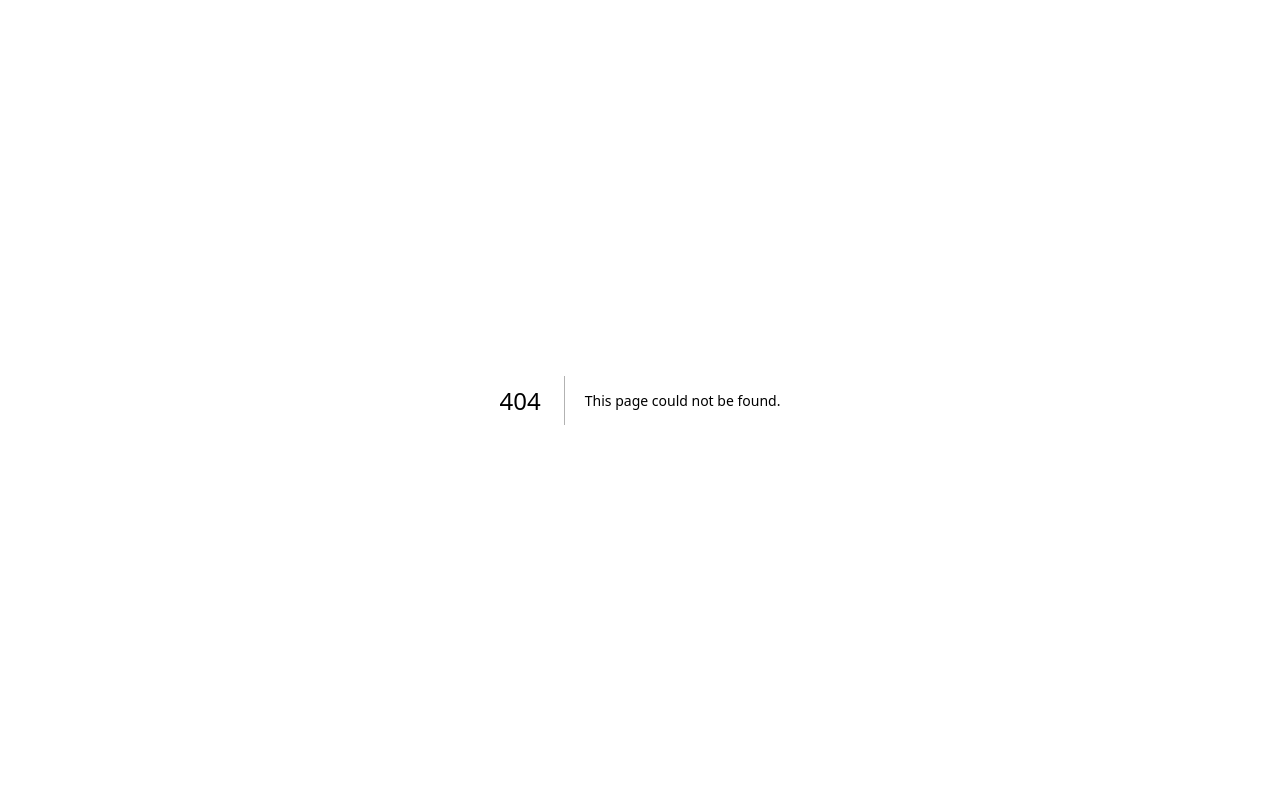
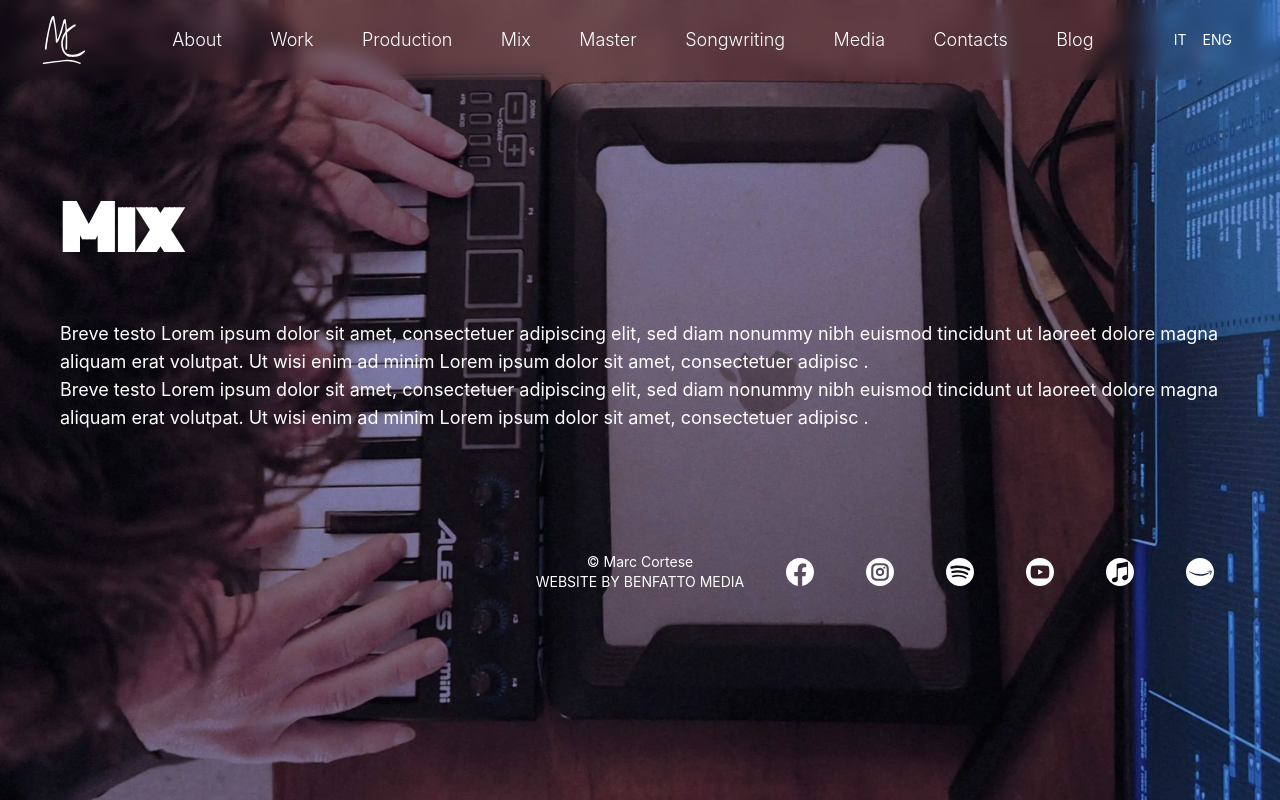
Before and after one commit to RickyBenevelli/marccortese, a Next.js app: page /mix in a window 1280 px wide. Before the commit this address had no page. Built offline with nearby package versions, Linux system fonts and the light colour scheme.

Commit message:
lavorato sul Footer

```diff
--- a/components/DownloadButton.jsx
+++ b/components/DownloadButton.jsx
@@ -1,6 +1,9 @@
 import Link from "next/link";
+import Image from "next/image";
 import React from "react";
 // import  { saveAs } from "file-saver"; // NOTE: da disinstallare
+
+import download from "@/public/icons/Download.svg";
 
 const filePath = "/public/placeholder.png"
 
@@ -12,7 +15,10 @@ function DownloadButton() {
     //     );
     //   };
   return (
-    <div className="py-5 text-2xl">Save File</div>
+    <div className="py-5 text-2xl flex flex-row items-center cursor-pointer">
+      <p>Save File</p>
+      <Image src={download} alt="" className="h-5 w-5 m-5" />
+    </div>
   );
 }
 
--- a/components/Footer.jsx
+++ b/components/Footer.jsx
@@ -1,9 +1,21 @@
 import React from 'react'
+import Link from 'next/link'
+import Image from 'next/image'
+
+import facebook from '@/public/icons/Facebook.svg'
+import amazon from '@/public/icons/Amazonmusic.svg'
+import apple from '@/public/icons/Applemusic.svg'
+import instagram from '@/public/icons/Instagram.svg'
+import spotify from '@/public/icons/Spotify.svg'
+import youtube from '@/public/icons/Youtube.svg'
 
 const Footer = () => {
   return (
-    <section className='w-full top-0 h-20 flex items-center mt-20'>
-        <div className='w-full text-center'>
+    <section className='w-full top-0 h-20 flex flex-row items-center mt-20 text-white px-10'>
+        <div className='w-2/5'>
+
+        </div>
+        <div className='w-1/5 text-center text-[0.5rem] lg:text-sm'>
             <p>
                 &copy; Marc Cortese
             </p>
@@ -11,6 +23,27 @@ const Footer = () => {
                 WEBSITE BY BENFATTO MEDIA
             </p>
         </div>
+
+        <div className='w-2/5 flex flex-row items-center justify-around'>
+          <Link href={"/facebook"}>
+              <Image src={facebook} alt='Facebook' className='socialIconFooter'/>
+            </Link>
+            <Link href={"/instagram"}>
+              <Image src={instagram} alt='Instagram' className='socialIconFooter'/>
+            </Link>
+            <Link href={"/spotify"}>
+              <Image src={spotify} alt='Spotify' className='socialIconFooter'/>
+            </Link>
+            <Link href={"/youtube"}>
+              <Image src={youtube} alt='YouTube' className='socialIconFooter'/>
+            </Link>
+            <Link href={"/apple"}>
+              <Image src={apple} alt='Apple Music' className='socialIconFooter'/>
+            </Link>
+            <Link href={"/amazon"}>
+              <Image src={amazon} alt='Amazon Music' className='socialIconFooter'/>
+            </Link>
+        </div>
     </section>
   )
 }
--- a/components/NavBar.jsx
+++ b/components/NavBar.jsx
@@ -22,7 +22,7 @@ const NavBar = () => {
           <div className='max-w-[1240px] w-full m-auto flex flex-row items-center justify-between'>
 
               <Link href={"/"}>
-                  <div className='m-2 text-white'>
+                  <div className='m-2 mx-5 text-white'>
                     <Image src={LOGO} alt="Marc Cortese" className='w-12 h-12' />
                   </div>
               </Link>
--- a/components/PageLayout.jsx
+++ b/components/PageLayout.jsx
@@ -10,8 +10,8 @@ const PageLayout = ({children, imageBackground}) => {
         <NavBar />
         <ImageBackground imageBackground = {imageBackground}>
             {children}
-            <Footer />
         </ImageBackground>
+        <Footer />
     </section>
   )
 }
--- a/components/PageTitle.jsx
+++ b/components/PageTitle.jsx
@@ -1,8 +1,18 @@
 import React from 'react'
+
+import {Monoton} from 'next/font/google'
+
+const monoton = Monoton(
+  {
+    weight: '400',
+    subsets: ['latin'],
+    variable: '--font-monoton',
+  }
+)
 
 const PageTitle = ({children}) => {
   return (
-    <div className='w-full py-10'>
+    <div className={`w-full py-10 ${monoton.className}`}>
         <h1 className='text-6xl font-semibold'>{children}</h1>
     </div>
   )
--- a/pages/_app.js
+++ b/pages/_app.js
@@ -1,5 +1,11 @@
 import '@/styles/globals.css'
 
+import Layout from '@/components/Layout'
+
 export default function App({ Component, pageProps }) {
-  return <Component {...pageProps} />
+  return (
+    <Layout>
+      <Component {...pageProps} />
+    </Layout>
+  )
 }
--- /dev/null
+++ b/pages/contacts.js
@@ -0,0 +1,47 @@
+import React from 'react'
+import Image from 'next/image'
+
+import PageLayout from '@/components/PageLayout'
+import PageTitle from '@/components/PageTitle'
+import DownloadButton from '@/components/DownloadButton'
+
+import imageBackground from '@/public/images/Contacts.webp'
+
+const Contacts = () => {
+  return (
+    <PageLayout imageBackground={imageBackground}>
+        <div className='px-5 md:px-10'>
+
+            <PageTitle>Contacts</PageTitle>
+
+            <p className='text-lg py-5'>
+            Breve testo
+            Lorem ipsum dolor sit amet, consectetuer adipiscing elit, sed diam nonummy nibh euismod tincidunt ut laoreet dolore magna aliquam erat volutpat. Ut wisi enim ad minim Lorem ipsum dolor sit amet, consectetuer adipisc .
+            <br/>
+            Breve testo
+            Lorem ipsum dolor sit amet, consectetuer adipiscing elit, sed diam nonummy nibh euismod tincidunt ut laoreet dolore magna aliquam erat volutpat. Ut wisi enim ad minim Lorem ipsum dolor sit amet, consectetuer adipisc .
+            </p>
+            <div className='w-full text-center text-4xl font-light pt-10'>
+                <h2>ARRANGMENT</h2>
+            </div>
+
+            <p className='text-lg py-5'>
+            Breve testo
+            Lorem ipsum dolor sit amet, consectetuer adipiscing elit, sed diam nonummy nibh euismod tincidunt ut laoreet dolore magna aliquam erat volutpat. Ut wisi enim ad minim Lorem ipsum dolor sit amet, consectetuer adipisc .
+            </p>
+
+            <div className='w-full text-center text-4xl font-light pt-10'>
+                <h2>BEATS</h2>
+            </div>
+
+            <p className='text-lg py-5'>
+            Breve testo
+            Lorem ipsum dolor sit amet, consectetuer adipiscing elit, sed diam nonummy nibh euismod tincidunt ut laoreet dolore magna aliquam erat volutpat. Ut wisi enim ad minim Lorem ipsum dolor sit amet, consectetuer adipisc .
+            </p>
+
+        </div>
+    </PageLayout>
+  )
+}
+
+export default Contacts
--- a/pages/index.js
+++ b/pages/index.js
@@ -3,12 +3,12 @@ import Link from 'next/link';
 import { Inter } from 'next/font/google'
 import { useRouter } from "next/router";
 
+import facebook from '@/public/icons/Facebook.svg'
 import amazon from '@/public/icons/Amazonmusic.svg'
 import apple from '@/public/icons/Applemusic.svg'
 import instagram from '@/public/icons/Instagram.svg'
 import spotify from '@/public/icons/Spotify.svg'
 import youtube from '@/public/icons/Youtube.svg'
-import facebook from '@/public/icons/Facebook.svg'
 
 const inter = Inter({ subsets: ['latin'] })
 import backgroundImage from '../public/images/Home.webp'
--- /dev/null
+++ b/pages/mix.js
@@ -0,0 +1,30 @@
+import React from 'react'
+import Image from 'next/image'
+
+import PageLayout from '@/components/PageLayout'
+import PageTitle from '@/components/PageTitle'
+import DownloadButton from '@/components/DownloadButton'
+
+import imageBackground from '@/public/images/Mix.webp'
+
+const Mix = () => {
+  return (
+    <PageLayout imageBackground={imageBackground}>
+        <div className='px-5 md:px-10'>
+
+            <PageTitle>Mix</PageTitle>
+
+            <p className='text-lg py-5'>
+            Breve testo
+            Lorem ipsum dolor sit amet, consectetuer adipiscing elit, sed diam nonummy nibh euismod tincidunt ut laoreet dolore magna aliquam erat volutpat. Ut wisi enim ad minim Lorem ipsum dolor sit amet, consectetuer adipisc .
+            <br/>
+            Breve testo
+            Lorem ipsum dolor sit amet, consectetuer adipiscing elit, sed diam nonummy nibh euismod tincidunt ut laoreet dolore magna aliquam erat volutpat. Ut wisi enim ad minim Lorem ipsum dolor sit amet, consectetuer adipisc .
+            </p>
+
+        </div>
+    </PageLayout>
+  )
+}
+
+export default Mix
--- /dev/null
+++ b/pages/production.js
@@ -0,0 +1,62 @@
+import React from 'react'
+import Image from 'next/image'
+
+import PageLayout from '@/components/PageLayout'
+import PageTitle from '@/components/PageTitle'
+import DownloadButton from '@/components/DownloadButton'
+
+import imageBackground from '@/public/images/Production.webp'
+
+const Production = () => {
+  return (
+    <PageLayout imageBackground={imageBackground}>
+        <div className='px-5 md:px-10'>
+
+            <PageTitle>Production</PageTitle>
+
+            <p className='text-lg py-5'>
+            Breve testo
+            Lorem ipsum dolor sit amet, consectetuer adipiscing elit, sed diam nonummy nibh euismod tincidunt ut laoreet dolore magna aliquam erat volutpat. Ut wisi enim ad minim Lorem ipsum dolor sit amet, consectetuer adipisc .
+            </p>
+
+            <div className='w-full text-center text-4xl font-light pt-10'>
+                <h2>RECORDING</h2>
+            </div>
+
+            <p className='text-lg py-5'>
+            Breve testo
+            Lorem ipsum dolor sit amet, consectetuer adipiscing elit, sed diam nonummy nibh euismod tincidunt ut laoreet dolore magna aliquam erat volutpat. Ut wisi enim ad minim Lorem ipsum dolor sit amet, consectetuer adipisc .
+            </p>
+            <div className='w-full text-center text-4xl font-light pt-10'>
+                <h2>ARRANGMENT</h2>
+            </div>
+
+            <p className='text-lg py-5'>
+            Breve testo
+            Lorem ipsum dolor sit amet, consectetuer adipiscing elit, sed diam nonummy nibh euismod tincidunt ut laoreet dolore magna aliquam erat volutpat. Ut wisi enim ad minim Lorem ipsum dolor sit amet, consectetuer adipisc .
+            </p>
+
+            <div className='w-full text-center text-4xl font-light pt-10'>
+                <h2>BEATS</h2>
+            </div>
+
+            <p className='text-lg py-5'>
+            Breve testo
+            Lorem ipsum dolor sit amet, consectetuer adipiscing elit, sed diam nonummy nibh euismod tincidunt ut laoreet dolore magna aliquam erat volutpat. Ut wisi enim ad minim Lorem ipsum dolor sit amet, consectetuer adipisc .
+            </p>
+
+            <div className='w-full text-center text-4xl font-light pt-10'>
+                <h2>LESSONS</h2>
+            </div>
+
+            <p className='text-lg py-5'>
+            Breve testo
+            Lorem ipsum dolor sit amet, consectetuer adipiscing elit, sed diam nonummy nibh euismod tincidunt ut laoreet dolore magna aliquam erat volutpat. Ut wisi enim ad minim Lorem ipsum dolor sit amet, consectetuer adipisc .
+            </p>
+
+        </div>
+    </PageLayout>
+  )
+}
+
+export default Production
--- a/styles/globals.css
+++ b/styles/globals.css
@@ -9,3 +9,6 @@ html {
 .socialIcon {
   @apply h-10 w-10 m-4 md:h-12 md:w-12 md:m-8 hover:fill-white/80 duration-200 transition-colors ease-in-out;
 }
+.socialIconFooter {
+  @apply h-5 w-5 md:h-7 md:w-7 hover:fill-white/80 duration-200 transition-colors ease-in-out grow;
+}
```
Also changed, not shown: json/artists.json (added, +8 -0 lines).
